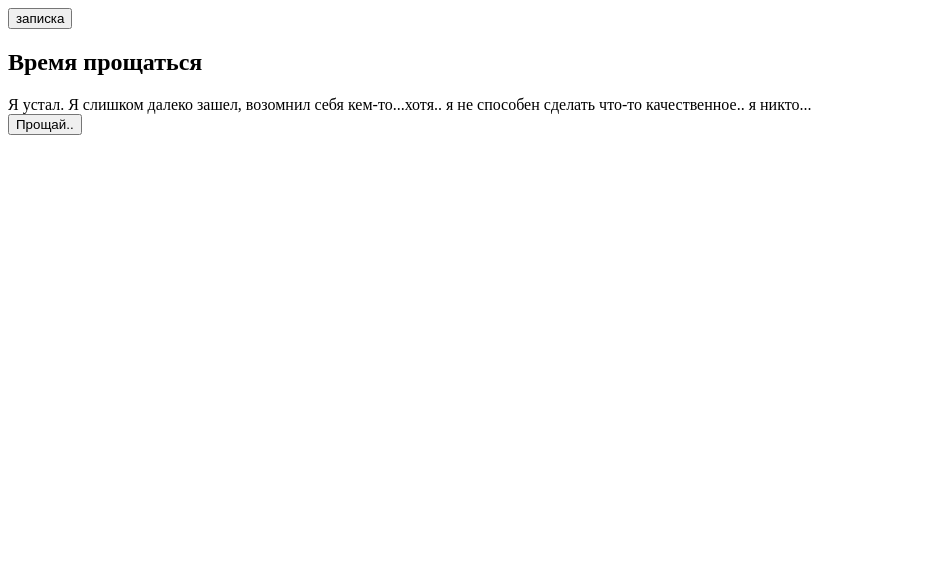
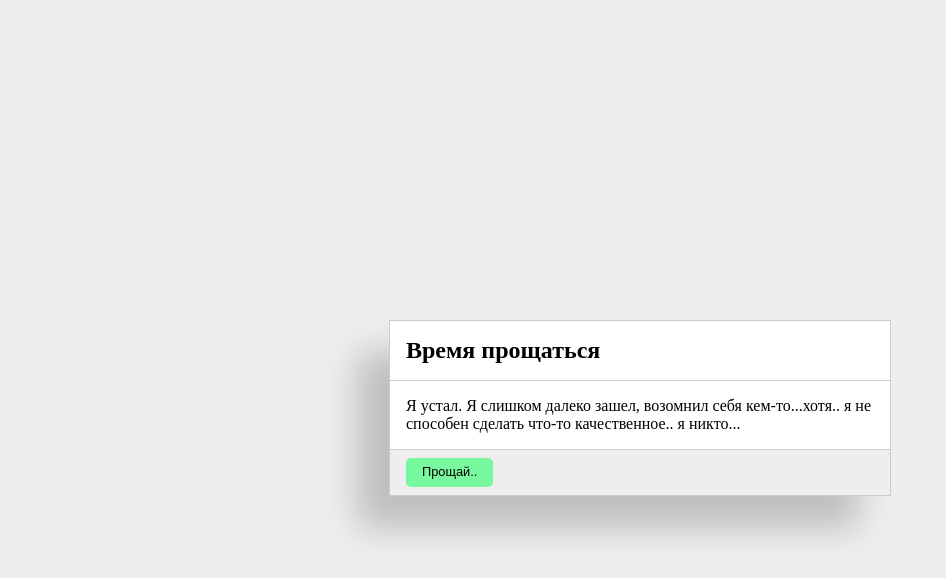
Before and after one commit to alexsandrkaurcev/alexsandrkaurcev.github.io, a plain HTML site: page index.html in a window 1280 px wide. Shown: the whole page, without its empty margins (0-946 px from the left). Drawn offline with Linux system fonts and the light colour scheme.

Commit message:
Update style.css

```diff
--- a/css/style.css
+++ b/css/style.css
@@ -1 +1,79 @@
-=(
+html, body {
+  height: 100%;
+}
+
+body {
+  background: #eee;
+  display: -webkit-box;
+  display: -ms-flexbox;
+  display: flex;
+  -webkit-box-pack: center;
+      -ms-flex-pack: center;
+          justify-content: center;
+  -webkit-box-align: center;
+      -ms-flex-align: center;
+          align-items: center;
+}
+
+.modal {
+  width: 500px;
+  background: white;
+  border: 1px solid #ccc;
+  -webkit-transition: 1.1s ease-out;
+  transition: 1.1s ease-out;
+  box-shadow: -2rem 2rem 2rem rgba(0, 0, 0, 0.2);
+  -webkit-filter: blur(0);
+          filter: blur(0);
+  -webkit-transform: scale(1);
+          transform: scale(1);
+  opacity: 1;
+  visibility: visible;
+}
+.modal.off {
+  opacity: 0;
+  visibility: hidden;
+  -webkit-filter: blur(8px);
+          filter: blur(8px);
+  -webkit-transform: scale(0.33);
+          transform: scale(0.33);
+  box-shadow: 1rem 0 0 rgba(0, 0, 0, 0.2);
+}
+@supports (offset-rotation: 0deg) {
+  .modal {
+    offset-rotation: 0deg;
+    offset-path: path("M 250,100 S -300,500 -700,-200");
+  }
+  .modal.off {
+    offset-distance: 100%;
+  }
+}
+@media (prefers-reduced-motion) {
+  .modal {
+    offset-path: none;
+  }
+}
+.modal h2 {
+  border-bottom: 1px solid #ccc;
+  padding: 1rem;
+  margin: 0;
+}
+.modal .content {
+  padding: 1rem;
+}
+.modal .actions {
+  border-top: 1px solid #ccc;
+  background: #eee;
+  padding: 0.5rem 1rem;
+}
+.modal .actions button {
+  border: 0;
+  background: #78f89f;
+  border-radius: 5px;
+  padding: 0.5rem 1rem;
+  font-size: 0.8rem;
+  line-height: 1;
+}
+
+#centered-toggle-button {
+  position: absolute;
+}
```
